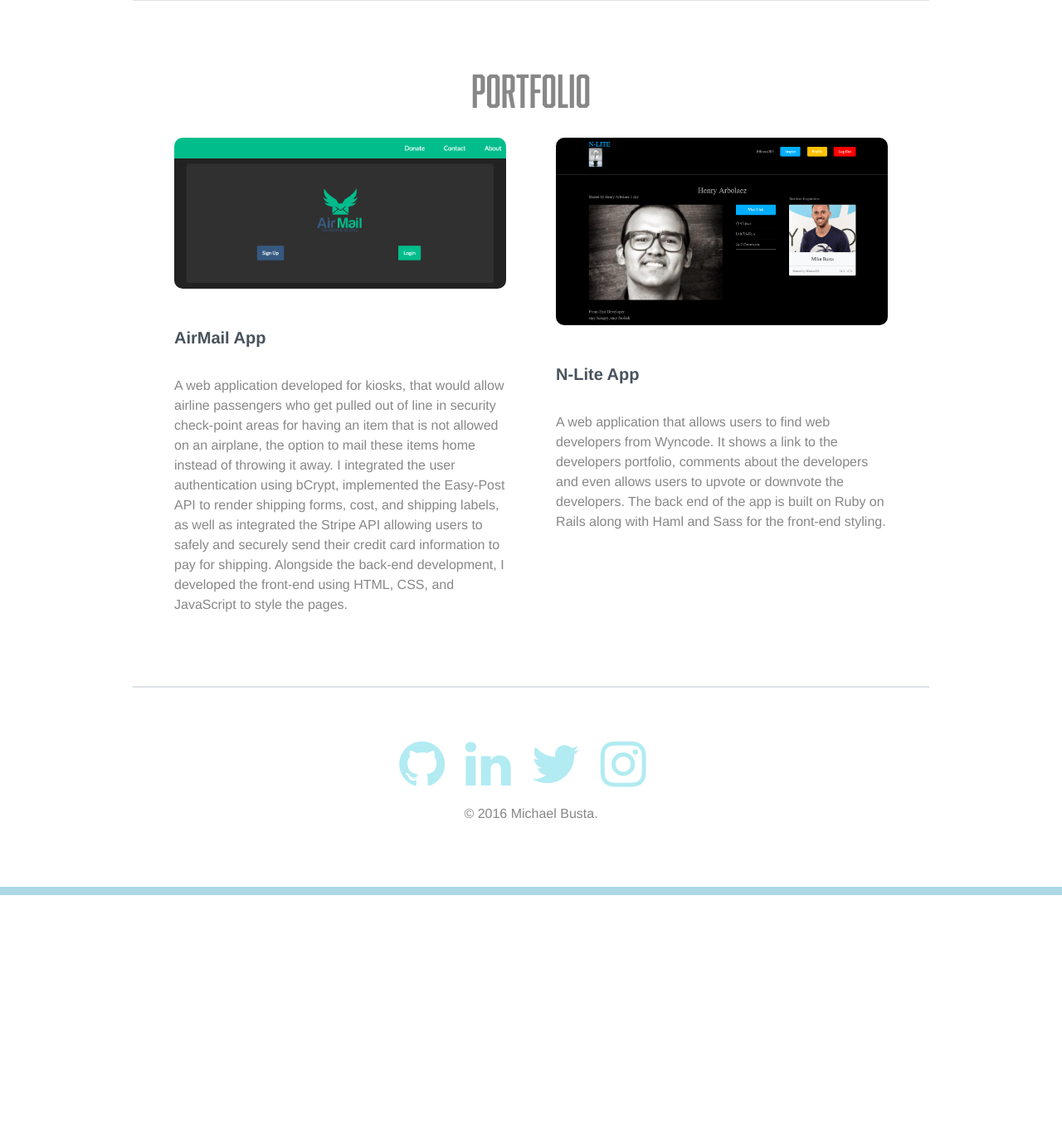
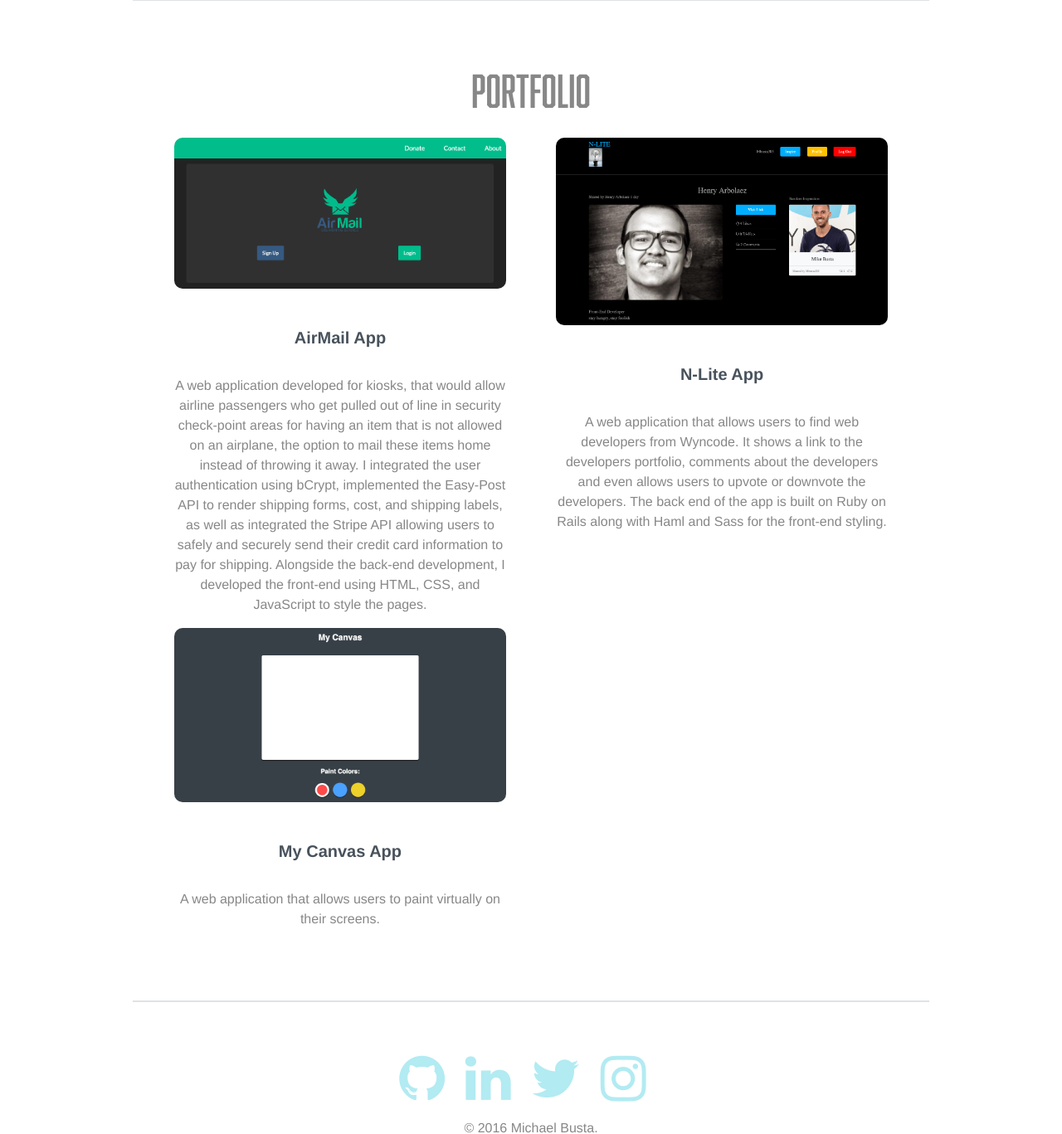
Before and after one commit to mbusta305/jquery_drawing_app, a PHP site: page / in a window 1280 px wide. Shown: the part 1445-2812 px from the top of the page at 83% size. Before the commit the page ends 2524 px from the top, so only its background shows below. Run offline with PHP 8.4, Linux system fonts and the light colour scheme; some libraries are stand-ins or nearby versions.

Commit message:
added my canvas app to port

```diff
--- a/css/style.css
+++ b/css/style.css
@@ -250,16 +250,24 @@ li.dropdown {
 /* Floated Columns ------------------ */
 
 .nlite,
-.airmail {
+.airmail,
+.mycanvas {
   width: 46.5%;
 }
 
 .airmail {
+  text-align: center;
   float: left;
 }
 
 .nlite {
+  text-align: center;
   float: right;
+}
+
+.mycanvas {
+  text-align: center;
+  float: inherit;
 }
 
 /* Float Clearfix ------------------ */
@@ -305,7 +313,8 @@ li.dropdown {
     font-size: 1rem;
   }
   .nlite,
-  .airmail {
+  .airmail,
+  .mycanvas {
     float: none;
     width: 100%;
   }
--- a/home.html
+++ b/home.html
@@ -3,7 +3,7 @@
   <head>
     <title>Michael Busta | Full Stack Developer</title>
     <link rel="stylesheet" href="css/style.css">
-    <link rel="stylesheet" href="http://cdnjs.cloudflare.com/ajax/libs/font-awesome/4.4.0/css/font-awesome.min.css">
+    <link rel="stylesheet" href="https://cdnjs.cloudflare.com/ajax/libs/font-awesome/4.4.0/css/font-awesome.min.css">
     <meta name="viewport" content="width=device-width">
   </head>
   <body>
@@ -16,6 +16,7 @@
             <div class="dropdown-content">
               <a href="#P1">AirMail</a>
               <a href="#P2">N-Lite</a>
+              <a href="#P3">MyCanvas</a>
             </div>
           </li>
         </ul>
@@ -64,7 +65,15 @@
           A web application that allows users to find web developers from Wyncode. It shows a link to the developers portfolio, comments about the developers and even allows users to upvote or downvote the developers. The back end of the app is built on Ruby on Rails along with Haml and Sass for the front-end styling.
         </p>
       </div>
-		</div><!-- End .secondary-content -->
+
+    <div id='P3' class="mycanvas">
+      <a href="https://mypaintcanvas.herokuapp.com/"><img src="img/mycanvasimg.png" alt="Resort"></a>
+      <h3>My Canvas App</h3>
+      <p>
+        A web application that allows users to paint virtually on their screens.
+      </p>
+    </div>
+  </div><!-- End .secondary-content -->
 
 
 		<footer class="main-footer">
```
Also changed, not shown: img/mycanvasimg.png (added).
